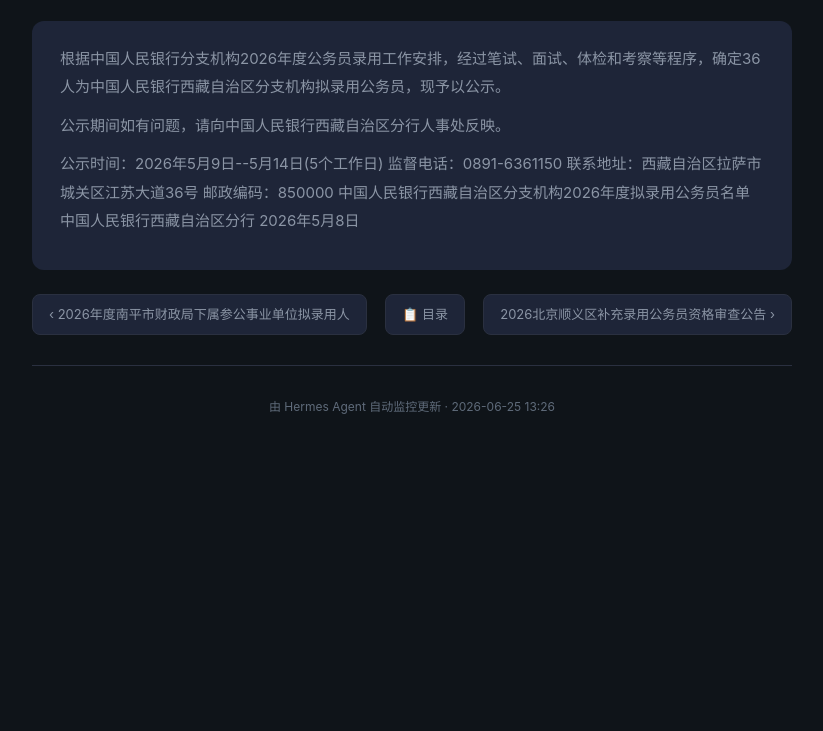
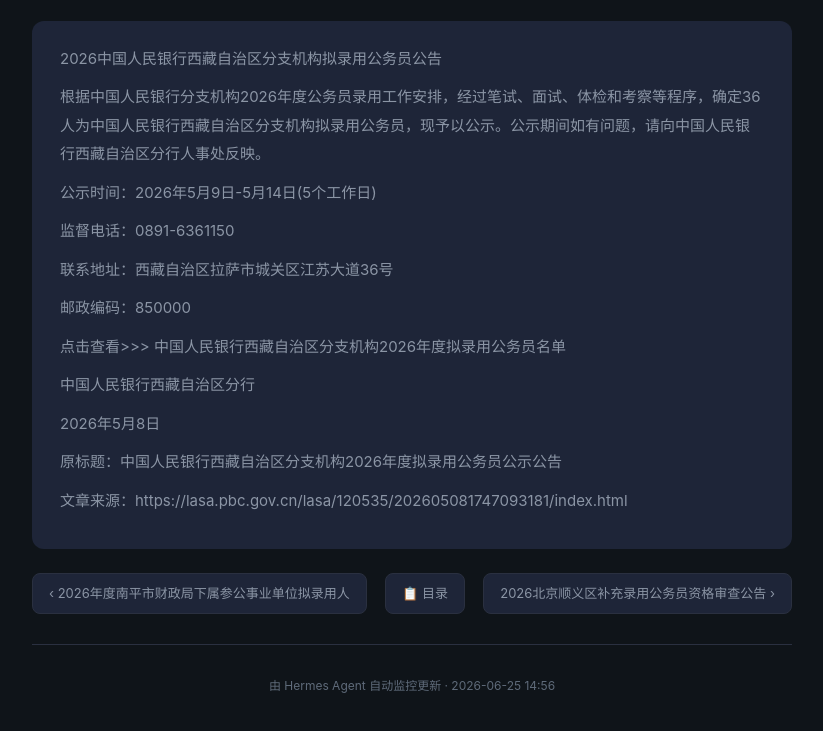
Before and after one commit to heiimzy/gongkao-monitor, a plain HTML site: page articles/ea801f660de9.html in a window 1280 px wide. Shown: the part 161-892 px from the top of the page, without its empty margins (228-1051 px from the left). Before the commit the page ends 800 px from the top, so only its background shows below. Drawn offline with Linux system fonts and the light colour scheme.

Commit message:
Update ea801f660de9.html

```diff
--- a/articles/ea801f660de9.html
+++ b/articles/ea801f660de9.html
@@ -41,11 +41,19 @@ a{color:var(--ac);text-decoration:none}a:hover{text-decoration:underline}
 <a href="http://www.huatu.com/2026/0511/2861906.html" target="_blank" rel="noopener">原文链接 ↗</a>
 </div>
 </div>
-<div class="article-body"><p>根据中国人民银行分支机构2026年度公务员录用工作安排，经过笔试、面试、体检和考察等程序，确定36人为中国人民银行西藏自治区分支机构拟录用公务员，现予以公示。</p>
-<p>公示期间如有问题，请向中国人民银行西藏自治区分行人事处反映。</p>
-<p>公示时间：2026年5月9日--5月14日(5个工作日) 监督电话：0891-6361150 联系地址：西藏自治区拉萨市城关区江苏大道36号 邮政编码：850000 中国人民银行西藏自治区分支机构2026年度拟录用公务员名单 中国人民银行西藏自治区分行 2026年5月8日</p></div>
+<div class="article-body"><p>2026中国人民银行西藏自治区分支机构拟录用公务员公告</p>
+<p>根据中国人民银行分支机构2026年度公务员录用工作安排，经过笔试、面试、体检和考察等程序，确定36人为中国人民银行西藏自治区分支机构拟录用公务员，现予以公示。公示期间如有问题，请向中国人民银行西藏自治区分行人事处反映。</p>
+<p>公示时间：2026年5月9日-5月14日(5个工作日)</p>
+<p>监督电话：0891-6361150</p>
+<p>联系地址：西藏自治区拉萨市城关区江苏大道36号</p>
+<p>邮政编码：850000</p>
+<p>点击查看&gt;&gt;&gt; 中国人民银行西藏自治区分支机构2026年度拟录用公务员名单</p>
+<p>中国人民银行西藏自治区分行</p>
+<p>2026年5月8日</p>
+<p>原标题：中国人民银行西藏自治区分支机构2026年度拟录用公务员公示公告</p>
+<p>文章来源：https://lasa.pbc.gov.cn/lasa/120535/202605081747093181/index.html</p></div>
 <div class="nav-row"><a href="4580189d1db4.html" class="nav-btn">‹ 2026年度南平市财政局下属参公事业单位拟录用人</a><a href="../index.html" class="nav-btn">📋 目录</a><a href="275320f65a4a.html" class="nav-btn">2026北京顺义区补充录用公务员资格审查公告 ›</a></div>
-<div class="ft">由 Hermes Agent 自动监控更新 · 2026-06-25 13:26</div>
+<div class="ft">由 Hermes Agent 自动监控更新 · 2026-06-25 14:56</div>
 </div>
 </body>
 </html>
```
